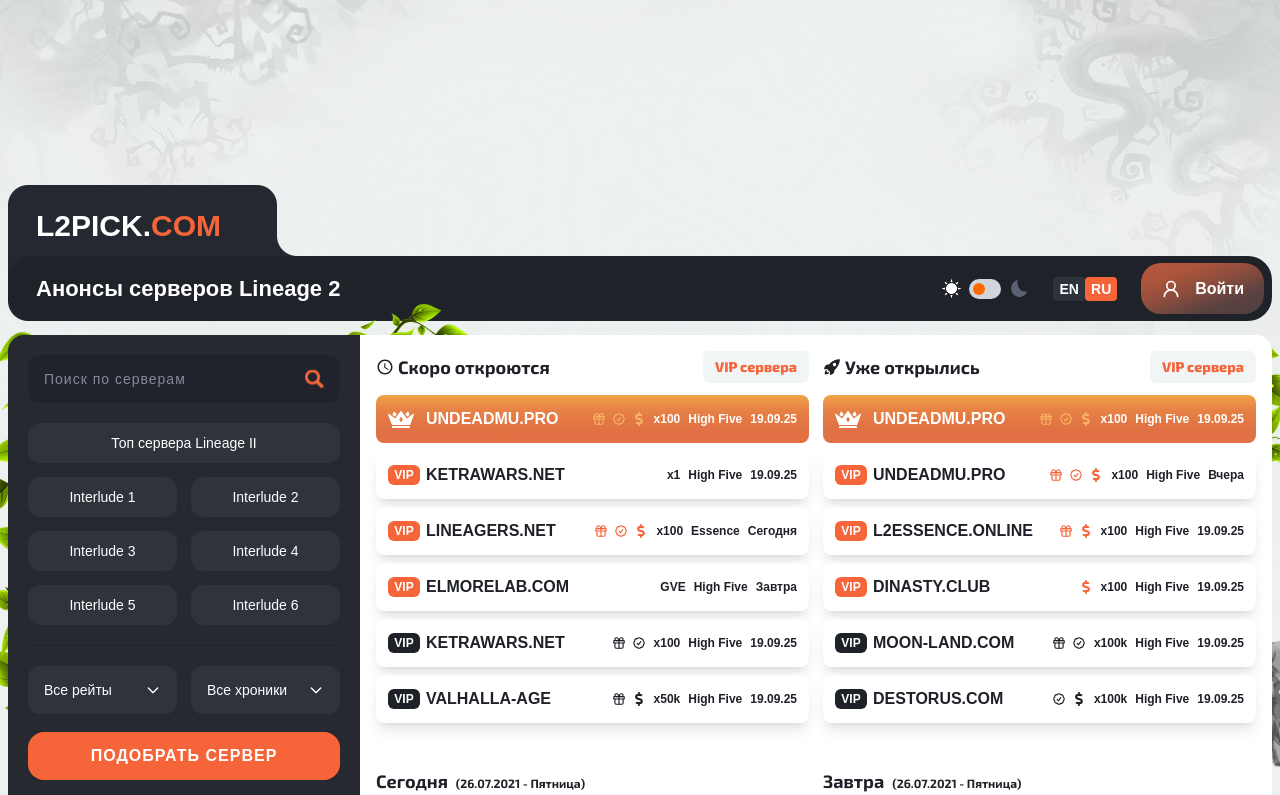
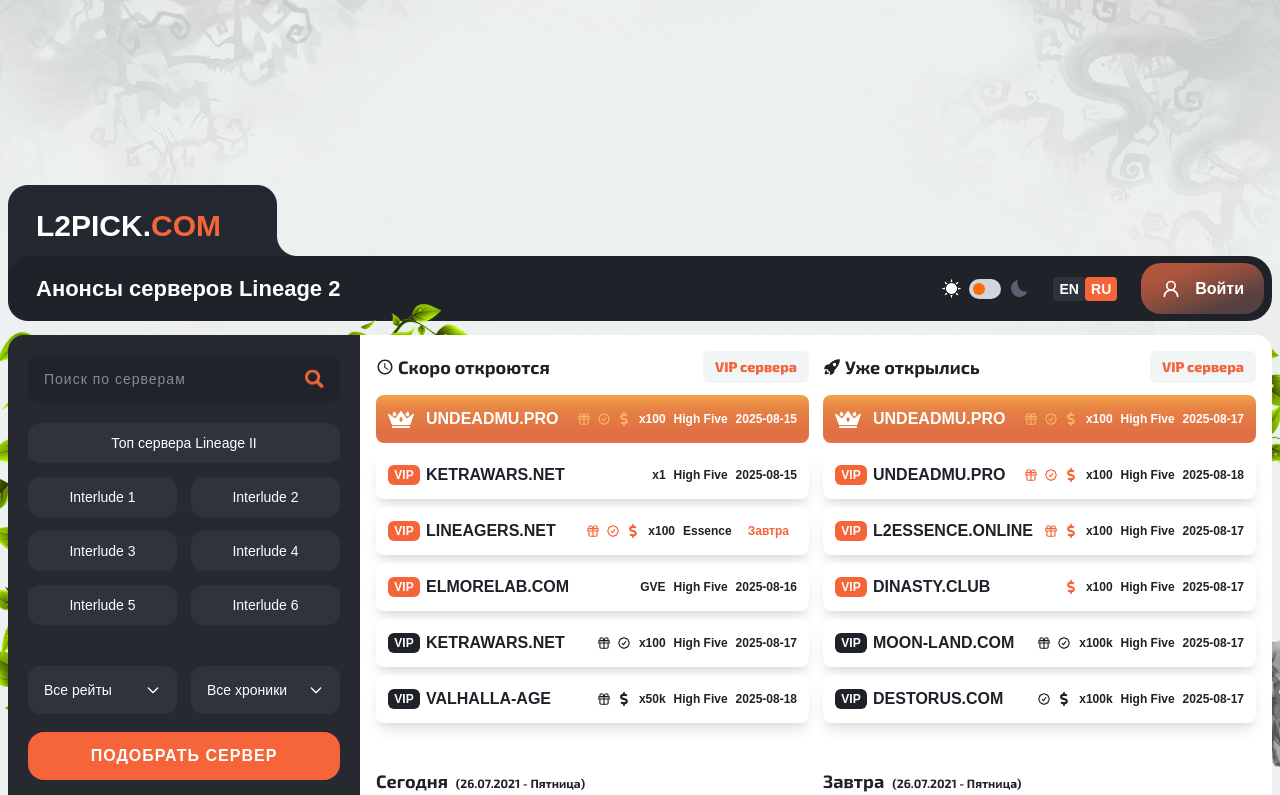
Before and after one commit to baxriddin0317/game, a Next.js app: page / in a window 1280 px wide. Shown: the top 795 px of the page. Built offline with nearby package versions, Linux system fonts and the light colour scheme; a web font is replaced by a local one.

Commit message:
fix last

```diff
--- a/app/(pages)/my-server/page.tsx
+++ b/app/(pages)/my-server/page.tsx
@@ -1,6 +1,7 @@
 import MenuSidebar from '@/components/common/MenuSidebar'
 import MobileMenu from '@/components/common/MobileMenu'
 import CreateServer from '@/components/elements/CreateServer'
+import DateResponse from '@/components/elements/DateResponse'
 import Image from 'next/image'
 import Link from 'next/link'
 import React from 'react'
@@ -66,9 +67,7 @@
                     <span className="text-brand-header-light dark:text-brand-slate-gray text-sm font-medium">
                     Открытие
                     </span>
-                    <span className={`text-brand-primary dark:text-white font-bold truncate`}>
-                      17.08.2016
-                    </span>
+                    <DateResponse date='2025-08-15' />
                   </div>
                 </div>
 
--- /dev/null
+++ b/components/elements/DateResponse.tsx
@@ -0,0 +1,59 @@
+import React from 'react'
+
+interface props {
+  date: string;
+  color?: boolean;
+}
+
+const DateResponse = ({date, color=false}: props) => {
+  const getRelativeDateLabel = (dateString: string) => {
+    const today = new Date();
+    const targetDate = new Date(dateString);
+
+    // Reset time to compare only dates
+    const todayDate = new Date(today.getFullYear(), today.getMonth(), today.getDate());
+    const targetDateOnly = new Date(targetDate.getFullYear(), targetDate.getMonth(), targetDate.getDate());
+
+    const diffTime = targetDateOnly.getTime() - todayDate.getTime();
+    const diffDays = Math.ceil(diffTime / (1000 * 60 * 60 * 24));
+
+    if (diffDays === 0) {
+      return "Сегодня";
+    } else if (diffDays === 1) {
+      return "Завтра";
+    } else if (diffDays === -1) {
+      return "Вчера";
+    } else {
+      return null; // Return null for regular dates
+    }
+  };
+
+  const relativeLabel = getRelativeDateLabel(date);
+
+  if (relativeLabel) {
+    // Show colored badge for relative dates
+    let bgColor = "";
+    if (relativeLabel === "Сегодня") {
+      bgColor = "text-brand-green bg-white";
+    } else if (relativeLabel === "Завтра") {
+      bgColor = "text-brand-btn";
+    } else if (relativeLabel === "Вчера") {
+      bgColor = "";
+    }
+
+    return (
+      <span className={`${bgColor} ${color ? '' : '!bg-transparent'} dark:bg-transparent px-2 py-1 rounded-full text-xs font-extrabold`}>
+        {relativeLabel}
+      </span>
+    );
+  } else {
+    // Show regular date in time tag
+    return (
+      <time dateTime={date} className="text-xs font-bold">
+        {date}
+      </time>
+    );
+  }
+}
+
+export default DateResponse
--- a/components/server-components/ServerItemDropdown.tsx
+++ b/components/server-components/ServerItemDropdown.tsx
@@ -9,6 +9,7 @@
 import { Dialog, DialogTrigger } from '../ui/dialog';
 import { AuthRequiredDialog, VoteSuccessDialog } from './CustomDiaolog';
 import { useAuthStore } from '@/contexts/AuthStore';
+import DateResponse from '../elements/DateResponse';
 
 interface props {
   topserver?: boolean;
@@ -66,13 +67,7 @@
           </div>
           <div className="text-xs font-bold">{server.rate}</div>
           <div className="text-xs text-nowrap font-bold">{server.chronicle}</div>
-          <time
-            dateTime={server.dateTime}
-            className="text-center text-xs font-bold"
-          >
-            <span className="hidden md:inline">{server.displayDate}</span>
-            <span className="inline md:hidden">{server.displayDate.slice(0, 5)}</span>
-          </time>
+          <DateResponse date={server.dateTime} color={true} />
         </div>
       </button>
 
--- a/lib/mockServers.ts
+++ b/lib/mockServers.ts
@@ -16,7 +16,7 @@
     domain: "UNDEADMU.PRO",
     rate: "x100",
     chronicle: "High Five",
-    dateTime: "2025-09-19",
+    dateTime: "2025-08-15",
     displayDate: "19.09.25",
     topserver: true,
     icons: ["gift", "verified", "donate"],
@@ -26,7 +26,7 @@
     domain: "KETRAWARS.NET",
     rate: "x1",
     chronicle: "High Five",
-    dateTime: "2025-09-19",
+    dateTime: "2025-08-15",
     displayDate: "19.09.25",
     serverColor: true,
     icons: [],
@@ -36,7 +36,7 @@
     domain: "LINEAGERS.NET",
     rate: "x100",
     chronicle: "Essence",
-    dateTime: "2025-09-18",
+    dateTime: "2025-08-14",
     displayDate: "Сегодня",
     serverColor: true,
     icons: ["gift", "verified", "donate"],
@@ -46,7 +46,7 @@
     domain: "ELMORELAB.COM",
     rate: "GVE",
     chronicle: "High Five",
-    dateTime: "2025-09-20",
+    dateTime: "2025-08-16",
     displayDate: "Завтра",
     serverColor: true
   },
@@ -55,7 +55,7 @@
     domain: "KETRAWARS.NET",
     rate: "x100",
     chronicle: "High Five",
-    dateTime: "2025-09-19",
+    dateTime: "2025-08-17",
     displayDate: "19.09.25",
     icons: ["gift", "verified"],
   },
@@ -64,7 +64,7 @@
     domain: "VALHALLA-AGE",
     rate: "x50k",
     chronicle: "High Five",
-    dateTime: "2025-09-19",
+    dateTime: "2025-08-18",
     displayDate: "19.09.25",
     icons: ["gift", "donate"],
   }
@@ -76,7 +76,7 @@
     domain: "UNDEADMU.PRO",
     rate: "x100",
     chronicle: "High Five",
-    dateTime: "2025-09-19",
+    dateTime: "2025-08-17",
     displayDate: "19.09.25",
     topserver: true,
     icons: ["gift", "verified", "donate"],
@@ -86,7 +86,7 @@
     domain: "UNDEADMU.PRO",
     rate: "x100",
     chronicle: "High Five",
-    dateTime: "2025-09-18",
+    dateTime: "2025-08-18",
     displayDate: "Вчера",
     serverColor: true,
     icons: ["gift", "verified", "donate"],
@@ -96,7 +96,7 @@
     domain: "L2ESSENCE.ONLINE",
     rate: "x100",
     chronicle: "High Five",
-    dateTime: "2025-09-19",
+    dateTime: "2025-08-17",
     displayDate: "19.09.25",
     serverColor: true,
     icons: ["gift", "donate"],
@@ -106,7 +106,7 @@
     domain: "DINASTY.CLUB",
     rate: "x100",
     chronicle: "High Five",
-    dateTime: "2025-09-19",
+    dateTime: "2025-08-17",
     displayDate: "19.09.25",
     serverColor: true,
     icons: ["donate"],
@@ -116,7 +116,7 @@
     domain: "MOON-LAND.COM",
     rate: "x100k",
     chronicle: "High Five",
-    dateTime: "2025-09-19",
+    dateTime: "2025-08-17",
     displayDate: "19.09.25",
     icons: ["gift", "verified"],
   },
@@ -125,7 +125,7 @@
     domain: "DESTORUS.COM",
     rate: "x100k",
     chronicle: "High Five",
-    dateTime: "2025-09-19",
+    dateTime: "2025-08-17",
     displayDate: "19.09.25",
     icons: ["verified", "donate"],
   },
```
